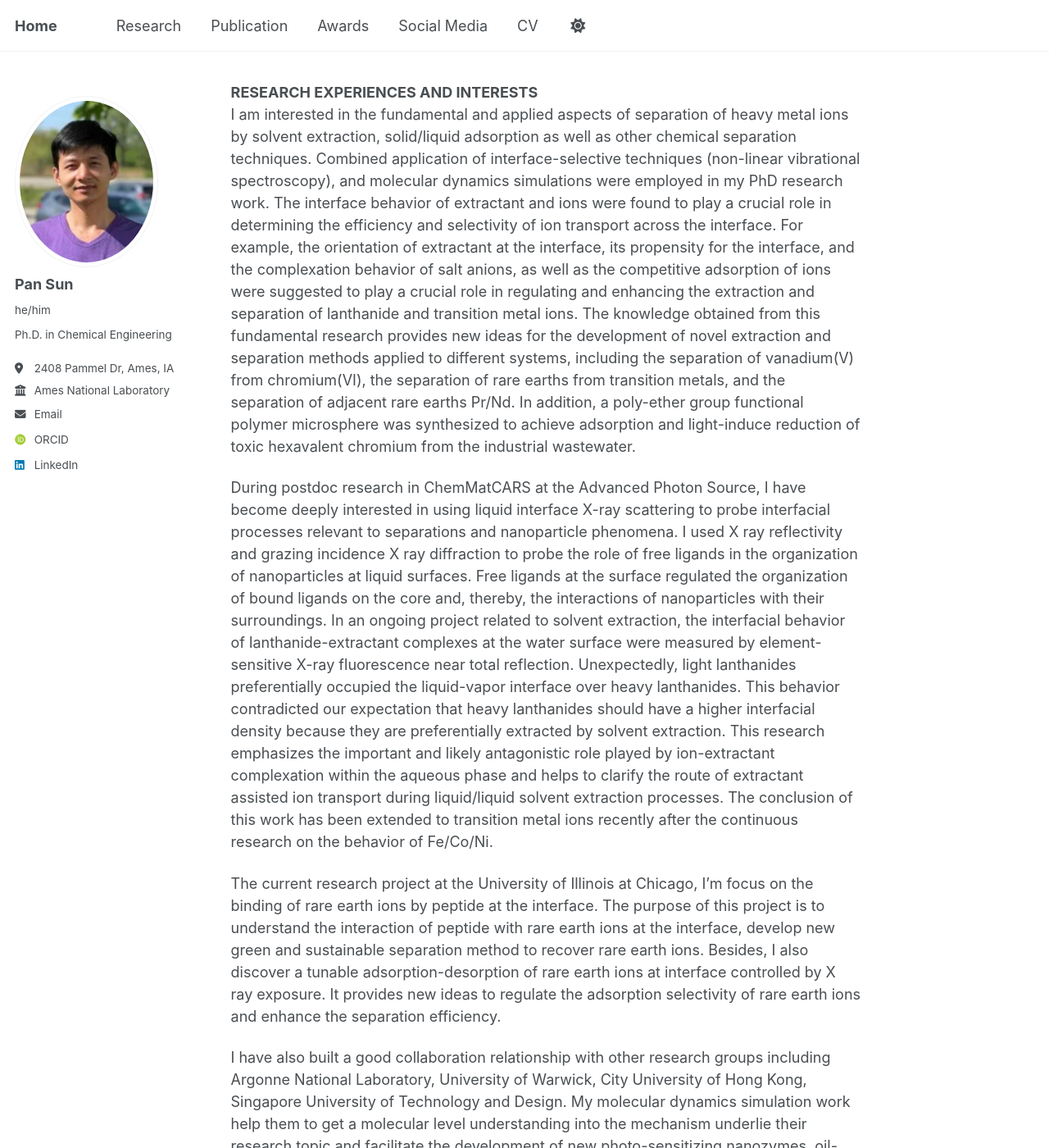
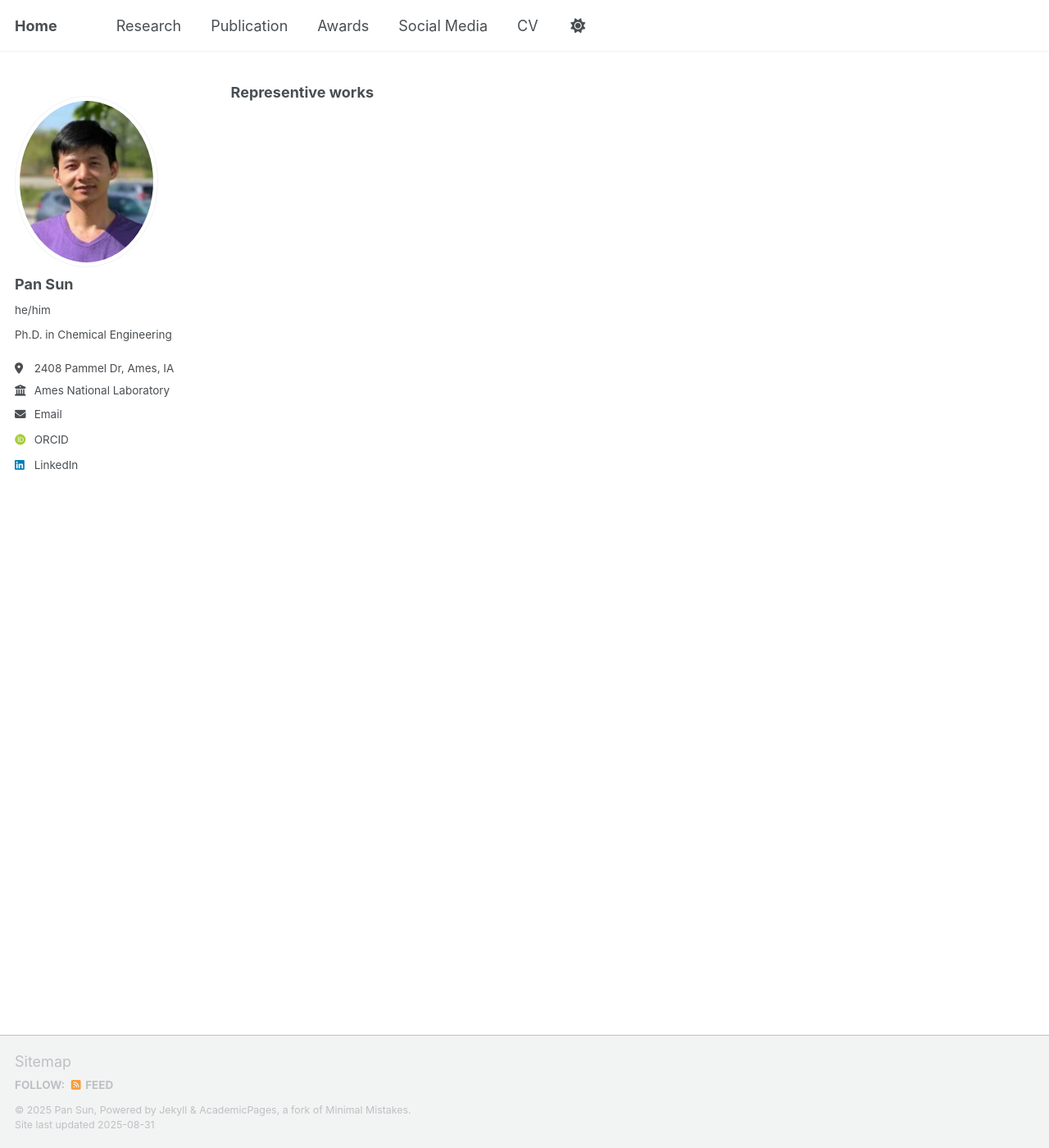
Before and after one commit to qxc2/pans, a Jekyll site: the page built from _research/research.md, in a window 1280 px wide and 1400 px high. Shown: the whole window at 82% size. Built offline with Jekyll 4.4.1, drawn with Linux system fonts in a browser that asks for light colours; some web fonts are replaced; a script that is not in the unit is left out; some of the changed text lies outside the part shown.

Commit message:
Update research.md

```diff
--- a/_research/research.md
+++ b/_research/research.md
@@ -3,11 +3,4 @@ collection: research
 permalink: /research/
 ---
 
-**RESEARCH EXPERIENCES AND INTERESTS**
-I am interested in the fundamental and applied aspects of separation of heavy metal ions by solvent extraction, solid/liquid adsorption as well as other chemical separation techniques. Combined application of interface-selective techniques (non-linear vibrational spectroscopy), and molecular dynamics simulations were employed in my PhD research work. The interface behavior of extractant and ions were found to play a crucial role in determining the efficiency and selectivity of ion transport across the interface. For example, the orientation of extractant at the interface, its propensity for the interface, and the complexation behavior of salt anions, as well as the competitive adsorption of ions were suggested to play a crucial role in regulating and enhancing the extraction and separation of lanthanide and transition metal ions. The knowledge obtained from this fundamental research provides new ideas for the development of novel extraction and separation methods applied to different systems, including the separation of vanadium(V) from chromium(VI), the separation of rare earths from transition metals, and the separation of adjacent rare earths Pr/Nd. In addition, a poly-ether group functional polymer microsphere was synthesized to achieve adsorption and light-induce reduction of toxic hexavalent chromium from the industrial wastewater.
-
-During postdoc research in ChemMatCARS at the Advanced Photon Source, I have become deeply interested in using liquid interface X-ray scattering to probe interfacial processes relevant to separations and nanoparticle phenomena. I used X ray reflectivity and grazing incidence X ray diffraction to probe the role of free ligands in the organization of nanoparticles at liquid surfaces. Free ligands at the surface regulated the organization of bound ligands on the core and, thereby, the interactions of nanoparticles with their surroundings. In an ongoing project related to solvent extraction, the interfacial behavior of lanthanide-extractant complexes at the water surface were measured by element-sensitive X-ray fluorescence near total reflection. Unexpectedly, light lanthanides preferentially occupied the liquid-vapor interface over heavy lanthanides. This behavior contradicted our expectation that heavy lanthanides should have a higher interfacial density because they are preferentially extracted by solvent extraction. This research emphasizes the important and likely antagonistic role played by ion-extractant complexation within the aqueous phase and helps to clarify the route of extractant assisted ion transport during liquid/liquid solvent extraction processes. The conclusion of this work has been extended to transition metal ions recently after the continuous research on the behavior of Fe/Co/Ni.
-
-The current research project at the University of Illinois at Chicago, I’m focus on the binding of rare earth ions by peptide at the interface. The purpose of this project is to understand the interaction of peptide with rare earth ions at the interface, develop new green and sustainable separation method to recover rare earth ions. Besides, I also discover a tunable adsorption-desorption of rare earth ions at interface controlled by X ray exposure. It provides new ideas to regulate the adsorption selectivity of rare earth ions and enhance the separation efficiency.
-
-I have also built a good collaboration relationship with other research groups including Argonne National Laboratory, University of Warwick, City University of Hong Kong, Singapore University of Technology and Design. My molecular dynamics simulation work help them to get a molecular level understanding into the mechanism underlie their research topic and facilitate the development of new photo-sensitizing nanozymes, oil-water separation membrane, novel aqueous zinc battery and lithium-sulfur battery.
+**Representive works**
```
